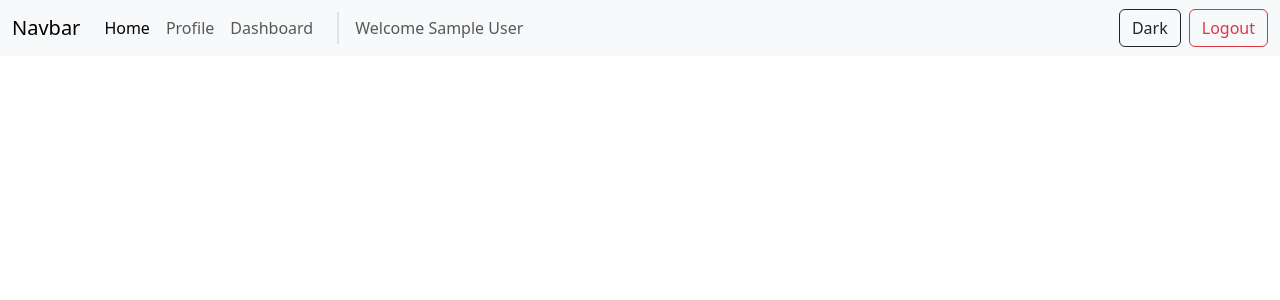
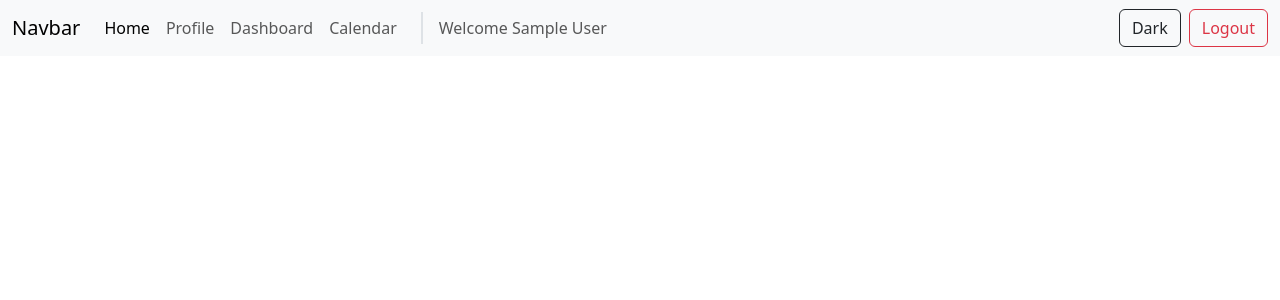
Before and after one commit to xkicken/ClinicSystem, a Django app: page /calendar/ in a window 1280 px wide. Shown: the top 300 px of the page. Run offline with Django 5.2, Linux system fonts and the light colour scheme; the visitor is signed in with stand-in values (Sample User, id 1); parts of the project's set-up code (start-up, migrations or seed data) failed here and were passed over.

Commit message:
feat: added new nav item for calendar in base template

```diff
--- a/templates/appointment/base.html
+++ b/templates/appointment/base.html
@@ -52,6 +52,9 @@
               <a class="nav-link" href="{% url 'patient_dashboard' %}">Dashboard</a>
             </li>
           {% endif %}
+            <li class="nav-item">
+              <a class="nav-link" href="{% url 'calendar' %}">Calendar</a>
+            </li>
         {% endif %}
       </ul>
 
```
